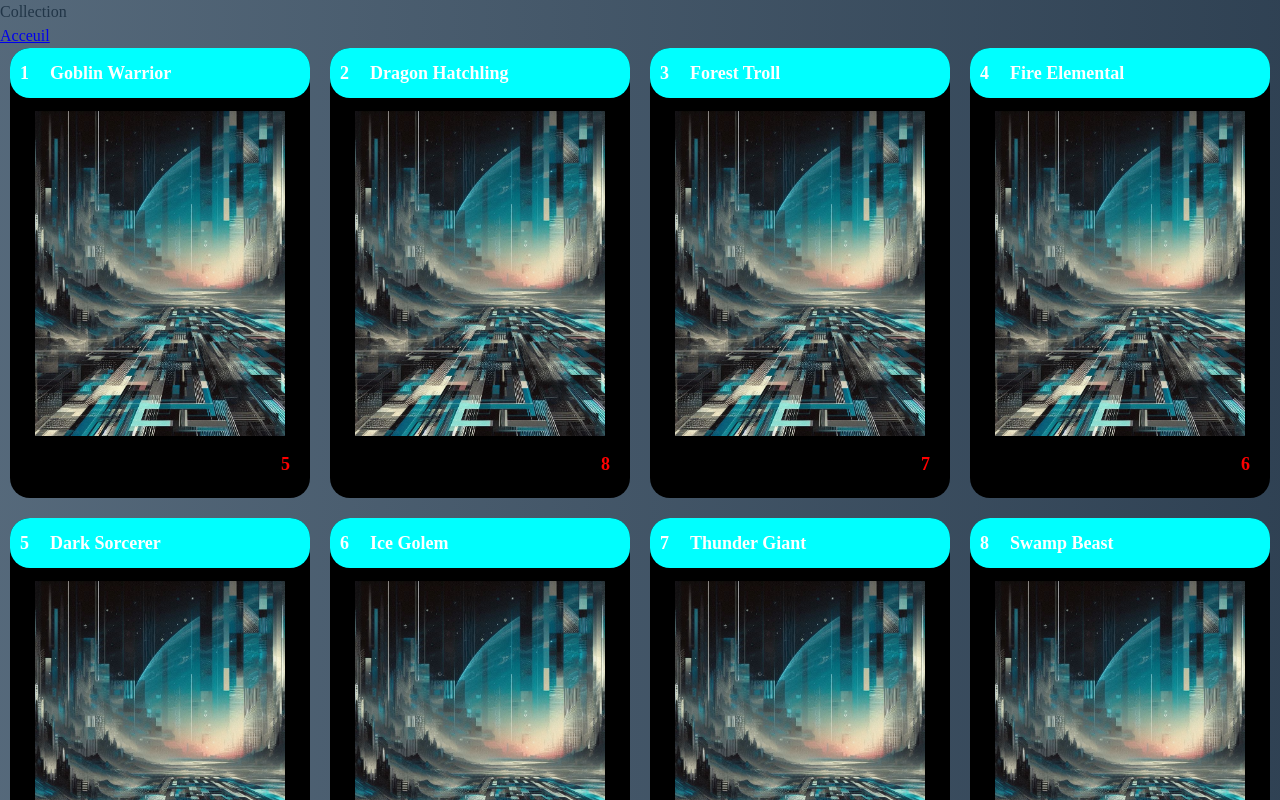
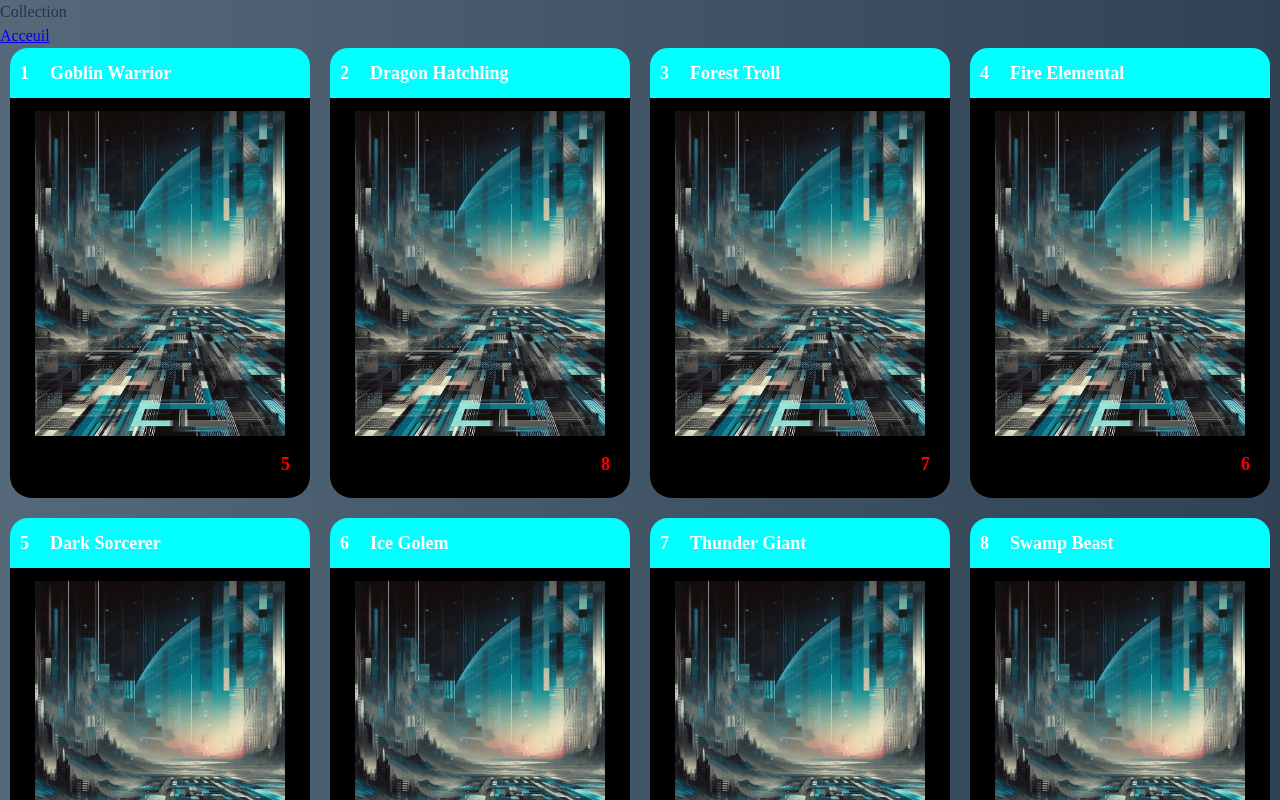
Before and after one commit to SABALBALJaoudat/CardGame, a React (Vite) app: page /collection in a window 1280 px wide. Shown: the top 800 px of the page. Built offline with nearby package versions, Linux system fonts and the light colour scheme; a web font is replaced by a local one.

Commit message:
Ajustement css header card

```diff
--- a/src/Css/App.scss
+++ b/src/Css/App.scss
@@ -98,7 +98,7 @@ h1{
   justify-content: center;
   width: 300px;
   height: 450px;
-  border-radius: 20px;
+  border-radius: 22px;
   background-color: black;
   color: white;
   /*transform-style: preserve-3d;
--- a/src/Css/Collection.scss
+++ b/src/Css/Collection.scss
@@ -24,7 +24,7 @@
             align-items: center;
             width: 100%;
             height: 50px;
-            border-radius: 20px;
+            border-radius: 18px 18px 0 0;
             background-color: aqua;
             top: 0px;
 
```
